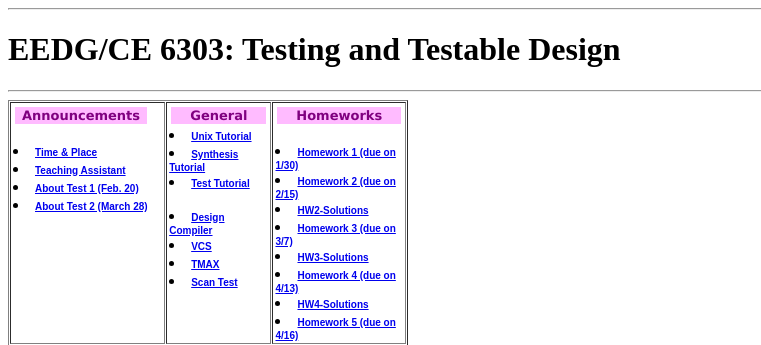
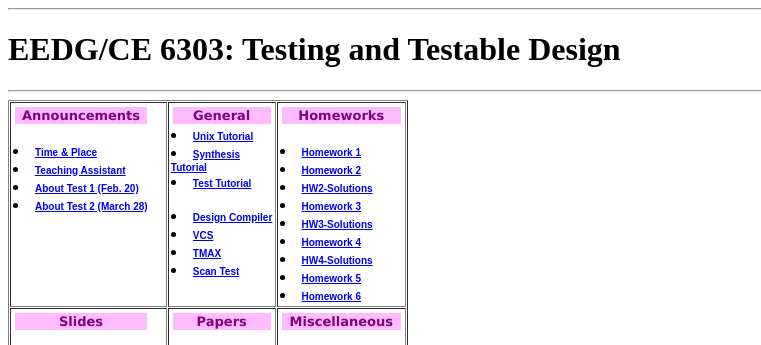
Before and after one commit to Meow-pilli/Testing-and-Testable-Design, a plain HTML site: page index.html in a window 1280 px wide. Shown: the top 345 px of the page, 0-761 px from the left. Drawn offline with Linux system fonts and the light colour scheme; grey boxes are pictures that could not be loaded.

Commit message:
updated hw6 in index.html

```diff
--- a/index.html
+++ b/index.html
@@ -144,22 +144,22 @@
              <p align="left">
 
                 <li><a target="_blank" rel="noopener noreferrer" href="hw/hw1.pdf">
-                <font size="1" face="Arial"><strong>Homework 1 (due on 1/30)</strong></font></a>
+                <font size="1" face="Arial"><strong>Homework 1</strong></font></a>
 
                 <li><a target="_blank" rel="noopener noreferrer" href="hw/hw2.pdf">
-                <font size="1" face="Arial"><strong>Homework 2 (due on 2/15)</strong></font></a>
+                <font size="1" face="Arial"><strong>Homework 2</strong></font></a>
 
                 <li><a target="_blank" rel="noopener noreferrer" href="hw/hw2_solutions.pdf">
             <font size="1" face="Arial"><strong>HW2-Solutions</strong></font></a>
 
             <li><a target="_blank" rel="noopener noreferrer" href="hw/hw3.pdf">
-            <font size="1" face="Arial"><strong>Homework 3 (due on 3/7)</strong></font></a>
+            <font size="1" face="Arial"><strong>Homework 3</strong></font></a>
 
                 <li><a target="_blank" rel="noopener noreferrer" href="hw/hw3_solutions.pdf">
                 <font size="1" face="Arial"><strong>HW3-Solutions</strong></font></a>
 
             <li><a target="_blank" rel="noopener noreferrer" href="hw/hw4.pdf">
-            <font size="1" face="Arial"><strong>Homework 4 (due on 4/13)</strong></font></a>
+            <font size="1" face="Arial"><strong>Homework 4</strong></font></a>
 
 
 
@@ -167,14 +167,15 @@
                 <font size="1" face="Arial"><strong>HW4-Solutions</strong></font></a>
 
                 <li><a target="_blank" rel="noopener noreferrer" href="hw/hw5.pdf">
-                <font size="1" face="Arial"><strong>Homework 5 (due on 4/16)</strong></font></a>
+                <font size="1" face="Arial"><strong>Homework 5</strong></font></a>
+
+                <li><a target="_blank" rel="noopener noreferrer" href="hw/hw6.pdf">
+                    <font size="1" face="Arial"><strong>Homework 6</strong></font></a>
+
     <!--
 
                 <li><a target="_blank" rel="noopener noreferrer" href="hw/hw5_solutions.pdf">
                 <font size="1" face="Arial"><strong>HW5-Solutions</strong></font></a>
-
-            <li><a target="_blank" rel="noopener noreferrer" href="hw/hw6.pdf">
-                <font size="1" face="Arial"><strong>Homework 6 - OPTIONAL (due on 5/5)</strong></font></a>
 
                 <li><a target="_blank" rel="noopener noreferrer" href="hw/hw6_solutions.pdf">
                 <font size="1" face="Arial"><strong>HW6-Solutions</strong></font></a>
```
